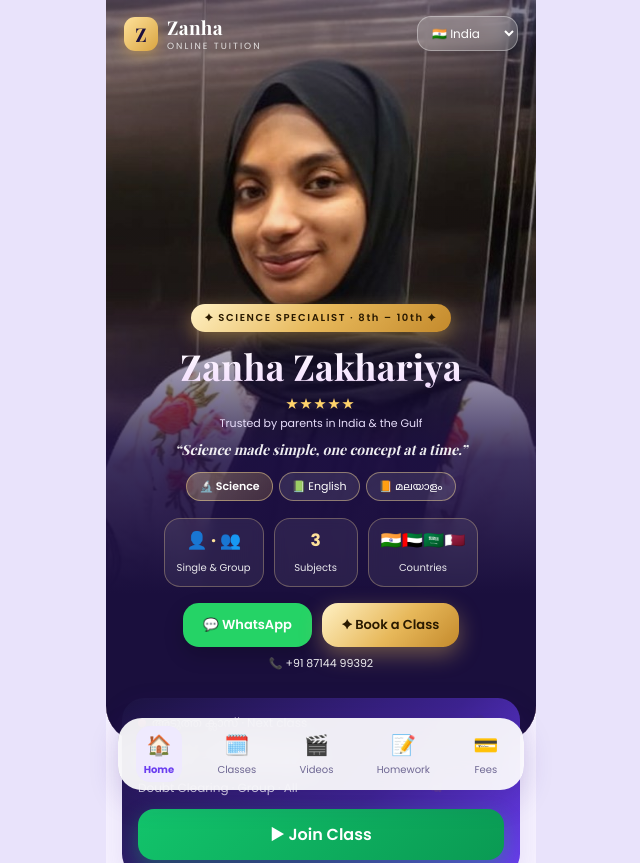
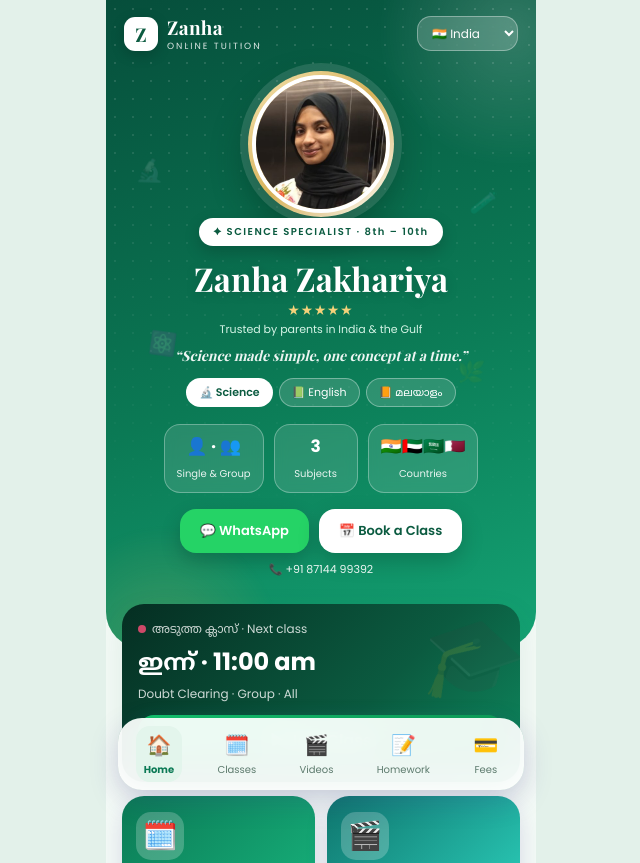
Before and after one commit to shanirmangattayil-cmd/zanha-tuition, a plain HTML site: page index.html in a window 1280 px wide. Shown: the top 863 px of the page, without its empty margins (319-959 px from the left). Drawn offline with nearby package versions, Linux system fonts and the light colour scheme; a web font is replaced by a local one.

Commit message:
Green & white premium education theme, round profile photo
Co-Authored-By: Claude Opus 5.5 <noreply@anthropic.com>
Claude-Session: https://claude.ai/code/session_014HC7mzWJr24m5i1DEHhGWL

```diff
--- a/index.html
+++ b/index.html
@@ -3,7 +3,7 @@
 <head>
 <meta charset="utf-8">
 <meta name="viewport" content="width=device-width, initial-scale=1">
-<meta name="theme-color" content="#5b3cc4">
+<meta name="theme-color" content="#0b7a55">
 <link rel="manifest" href="manifest.json">
 <link rel="apple-touch-icon" href="icon-192.png">
 <meta name="apple-mobile-web-app-capable" content="yes">
@@ -28,7 +28,7 @@ header .row{display:flex;justify-content:space-between;align-items:center;positi
 select.tz{background:rgba(255,255,255,.18);backdrop-filter:blur(8px);color:#fff;border:1px solid rgba(255,255,255,.35);border-radius:14px;padding:7px 10px;font:inherit;font-size:12px}
 select.tz option{color:#000}
 .hero{text-align:center;margin-top:16px;position:relative;z-index:2}
-.ring{width:150px;height:150px;margin:0 auto;border-radius:50%;padding:5px;background:conic-gradient(var(--gold),var(--pk),#5ee7ff,var(--gold));animation:spin 6s linear infinite;box-shadow:0 12px 34px rgba(30,0,80,.45)}
+.ringx{width:150px;height:150px;margin:0 auto;border-radius:50%;padding:5px;background:conic-gradient(var(--gold),var(--pk),#5ee7ff,var(--gold));animation:spin 6s linear infinite;box-shadow:0 12px 34px rgba(30,0,80,.45)}
 .ring img{width:100%;height:100%;border-radius:50%;object-fit:cover;border:4px solid #fff;animation:spin 6s linear infinite reverse}
 @keyframes spin{to{transform:rotate(360deg)}}
 .badge{display:inline-flex;align-items:center;gap:5px;background:#fff;color:var(--p);font-size:11px;font-weight:700;padding:4px 11px;border-radius:20px;margin-top:-14px;position:relative;box-shadow:0 4px 12px rgba(0,0,0,.15)}
@@ -90,43 +90,57 @@ nav button .ic{font-size:20px}nav button.on{color:var(--p);font-weight:700;backg
 .mbox{background:#fff;border-radius:22px;overflow:hidden;width:100%;max-width:400px}.mbox video{width:100%;background:#000;display:block}
 .k1{background:#e6f0ff;color:#2a62d6}.k2{background:#fff1e0;color:var(--o)}
 .app.sub .hero .tag,.app.sub .stats,.app.sub .hero .btn.wa,.app.sub .hero p,.app.sub .badge,.app.sub .deco{display:none}
-.app.sub .ring{width:84px;height:84px}.app.sub .hero h1{font-size:20px}.app.sub header{padding-bottom:56px}
+.app.sub .ringx{width:84px;height:84px}.app.sub .hero h1{font-size:20px}.app.sub header{padding-bottom:56px}
 
-/* ---- Premium profile ---- */
-header{background:#140c2e;padding:14px 18px 70px;border-radius:0 0 36px 36px;min-height:600px}
-header:before,header:after,.deco{display:none}
-.cover{position:absolute;inset:0;background:url('zanha-full.jpg') center 18%/cover;transition:.4s}
-.cover:after{content:"";position:absolute;inset:0;background:linear-gradient(180deg,rgba(20,12,46,.55) 0%,rgba(20,12,46,0) 22%,rgba(20,12,46,.1) 40%,rgba(28,14,70,.86) 62%,#1a0f3d 80%),radial-gradient(120% 60% at 50% 100%,rgba(176,78,245,.45),transparent 70%)}
+/* ---- Premium green education theme ---- */
+:root{--p:#0e8a5f;--p2:#18b67e;--pk:#5fd3a5;--gold:#d8b25a;--bg:#f3faf6;--t:#0f2a20;--m:#5d7a6d}
+body{background:#e3f1ea}
+header{background:linear-gradient(160deg,#064e3b 0%,#0b7a55 55%,#14a374 100%);padding:14px 18px 70px;border-radius:0 0 36px 36px}
+header:before{display:block;width:260px;height:260px;background:radial-gradient(circle,rgba(255,255,255,.35),transparent 70%);top:-110px;right:-90px;opacity:.5}
+header:after{display:block;width:220px;height:220px;background:radial-gradient(circle,rgba(216,178,90,.45),transparent 70%);bottom:-90px;left:-70px;opacity:.5}
+.deco{display:block;opacity:.16}
+.pattern{position:absolute;inset:0;background-image:radial-gradient(rgba(255,255,255,.14) 1.2px,transparent 1.2px);background-size:18px 18px;mask-image:linear-gradient(180deg,#000,transparent 85%);-webkit-mask-image:linear-gradient(180deg,#000,transparent 85%)}
 .brand{display:flex;align-items:center;gap:9px;font-family:'Playfair Display',serif;font-size:19px}
-.brand small{font-family:Poppins,sans-serif;letter-spacing:2px;text-transform:uppercase;font-size:9px;opacity:.8}
-.logo{width:34px;height:34px;border-radius:11px;display:flex;align-items:center;justify-content:center;font-weight:700;color:#1a0f3d;background:linear-gradient(135deg,#ffe29a,#d9a441);box-shadow:0 4px 14px rgba(217,164,65,.5)}
-.hero{margin-top:250px}
-.mini{display:none}
-.gold-badge{display:inline-block;font-size:10px;letter-spacing:1.6px;font-weight:600;padding:6px 14px;border-radius:30px;color:#2a1a00;background:linear-gradient(135deg,#fff1c4,#e7b85a 50%,#c48a2c);box-shadow:0 6px 18px rgba(231,184,90,.45)}
-.hero h1{font-family:'Playfair Display',serif;font-size:36px;letter-spacing:.3px;margin-top:10px;background:linear-gradient(180deg,#fff,#f3dcff);-webkit-background-clip:text;background-clip:text;color:transparent;text-shadow:none}
-.stars{color:#ffd36b;font-size:15px;letter-spacing:2px;margin-top:2px}.stars span{display:block;color:#e8defc;font-size:11px;letter-spacing:0}
-.quote{font-family:'Playfair Display',serif;font-style:italic;font-size:14px!important;opacity:.9;margin-top:8px}
-.chips{margin-top:10px}.chips span{display:inline-block;font-size:11px;margin:3px;padding:5px 12px;border-radius:20px;background:rgba(255,255,255,.1);border:1px solid rgba(255,226,154,.45);color:#fff}
-.chips span:first-child{background:linear-gradient(135deg,rgba(255,226,154,.3),rgba(217,164,65,.2));font-weight:600}
-.stats div{background:rgba(255,255,255,.07);border:1px solid rgba(255,226,154,.3)}
-.stats b{color:#ffe29a}
+.brand small{font-family:Poppins,sans-serif;letter-spacing:2px;text-transform:uppercase;font-size:9px;opacity:.85}
+.logo{width:34px;height:34px;border-radius:11px;display:flex;align-items:center;justify-content:center;font-weight:700;color:#0b5b40;background:#fff;box-shadow:0 4px 14px rgba(0,0,0,.18)}
+.hero{margin-top:18px}
+.mini{width:146px;height:146px;margin:0 auto;border-radius:50%;padding:4px;background:linear-gradient(135deg,#f4e3b0,#d8b25a 50%,#fff);box-shadow:0 0 0 8px rgba(255,255,255,.12),0 16px 36px rgba(0,40,25,.45)}
+.mini img{width:100%;height:100%;border-radius:50%;object-fit:cover;border:4px solid #fff}
+.gold-badge{display:inline-block;font-size:10px;letter-spacing:1.5px;font-weight:600;padding:6px 14px;border-radius:30px;margin-top:-12px;position:relative;color:#0b5b40;background:#fff;box-shadow:0 6px 16px rgba(0,0,0,.18)}
+.hero h1{font-family:'Playfair Display',serif;font-size:33px;margin-top:10px;color:#fff;text-shadow:0 2px 12px rgba(0,0,0,.18)}
+.stars{color:#f4d27a;font-size:14px;letter-spacing:2px}.stars span{display:block;color:#d6f5e7;font-size:11px;letter-spacing:0}
+.quote{font-family:'Playfair Display',serif;font-style:italic;font-size:14px!important;opacity:.92;margin-top:8px}
+.chips{margin-top:10px}.chips span{display:inline-block;font-size:11px;margin:3px;padding:5px 12px;border-radius:20px;background:rgba(255,255,255,.14);border:1px solid rgba(255,255,255,.35);color:#fff}
+.chips span:first-child{background:#fff;color:#0b5b40;font-weight:600}
+.stats div{background:rgba(255,255,255,.12);border:1px solid rgba(255,255,255,.3)}
 .cta{display:flex;gap:10px;justify-content:center;margin-top:16px}
 .cta .btn{width:auto;display:inline-flex;margin:0;padding:12px 20px;font-size:13px}
-.btn.goldb{background:linear-gradient(135deg,#fff1c4,#e7b85a 55%,#c48a2c);color:#2a1a00;box-shadow:0 8px 22px rgba(231,184,90,.4)}
-.phone{font-size:11px!important;opacity:.75;margin-top:8px}
-/* compact header on inner pages */
-.app.sub header{min-height:0;padding-bottom:60px}
-.app.sub .cover{opacity:0}.app.sub header{background:linear-gradient(150deg,#1a0f3d,#3d1f8a 60%,#6a3df0)}
-.app.sub .hero{margin-top:14px}.app.sub .mini{display:block;width:78px;height:78px;margin:0 auto;border-radius:50%;padding:3px;background:linear-gradient(135deg,#ffe29a,#c48a2c)}
-.app.sub .mini img{width:100%;height:100%;border-radius:50%;object-fit:cover;border:3px solid #1a0f3d}
-.app.sub .gold-badge,.app.sub .stars,.app.sub .quote,.app.sub .chips,.app.sub .stats,.app.sub .cta,.app.sub .phone{display:none}
+.btn.goldb{background:#fff;color:#0b5b40;box-shadow:0 8px 22px rgba(0,0,0,.18)}
+.phone{font-size:11px!important;opacity:.8;margin-top:8px}
+.btn{background:linear-gradient(135deg,#0b7a55,#18b67e);box-shadow:0 8px 20px rgba(14,138,95,.28)}
+.btn.lite{background:#e3f5ec;color:#0b7a55;box-shadow:none}
+.next{background:linear-gradient(135deg,#052e22,#0b5b40 60%,#0e8a5f)}
+.tile:nth-child(1){background:linear-gradient(135deg,#0b7a55,#18b67e)}.tile:nth-child(2){background:linear-gradient(135deg,#0f766e,#2dd4bf)}
+.tile:nth-child(3){background:linear-gradient(135deg,#3f8f3a,#8bd46b)}.tile:nth-child(4){background:linear-gradient(135deg,#b8892d,#e3c26d)}
+.day{background:#e9f6ef}.day.on{background:linear-gradient(135deg,#0b7a55,#18b67e);box-shadow:0 6px 14px rgba(14,138,95,.3)}
+.tag{background:#e3f5ec;color:#0b7a55}
+nav button.on{color:#0b7a55;background:#e3f5ec}
+.letters div{background:linear-gradient(135deg,#ecf8f2,#f7fbe9);color:#0b7a55}
+.card{box-shadow:0 10px 30px rgba(10,90,60,.09)}
+input:focus,select.f:focus{border-color:#18b67e}
+input,select.f{border-color:#d3eadf;background:#fbfefc}
+.vcard .th{background-color:#0b7a55}
+.app.sub header{padding-bottom:60px}
+.app.sub .mini{width:80px;height:80px;padding:3px;box-shadow:0 8px 20px rgba(0,40,25,.4)}
+.app.sub .gold-badge,.app.sub .stars,.app.sub .quote,.app.sub .chips,.app.sub .stats,.app.sub .cta,.app.sub .phone,.app.sub .deco{display:none}
 .app.sub .hero h1{font-size:22px;margin-top:6px}
 </style>
 </head>
 <body>
 <div class="app">
 <header>
- <div class="cover"></div>
+ <div class="pattern"></div>
+ <div class="deco"><span style="left:7%;top:24%">🔬</span><span style="right:9%;top:30%;animation-delay:1s">🧪</span><span style="left:10%;top:52%;animation-delay:2s">⚛️</span><span style="right:12%;top:56%;animation-delay:3s">🌿</span></div>
  <div class="row">
   <div class="brand"><span class="logo">Z</span><div>Zanha<small>Online Tuition</small></div></div>
   <select class="tz" id="tz" onchange="render()">
@@ -139,13 +153,13 @@ header:before,header:after,.deco{display:none}
  </div>
  <div class="hero">
   <div class="mini"><img src="zanha.jpg" alt=""></div>
-  <div class="gold-badge">✦ SCIENCE SPECIALIST · 8th – 10th ✦</div>
+  <div class="gold-badge">✦ SCIENCE SPECIALIST · 8th – 10th</div>
   <h1>Zanha Zakhariya</h1>
   <div class="stars">★★★★★ <span>Trusted by parents in India & the Gulf</span></div>
   <p class="quote">“Science made simple, one concept at a time.”</p>
   <div class="chips"><span>🔬 Science</span><span>📗 English</span><span>📙 മലയാളം</span></div>
   <div class="stats"><div><b>👤 · 👥</b><span>Single & Group</span></div><div><b id="subCount">3</b><span>Subjects</span></div><div><b>🇮🇳🇦🇪🇸🇦🇶🇦</b><span>Countries</span></div></div>
-  <div class="cta"><a class="btn wa" href="https://wa.me/918714499392?text=Hi%20Zanha%20teacher%2C%20I%20want%20to%20know%20about%20tuition">💬 WhatsApp</a><a class="btn goldb" onclick="go('join')">✦ Book a Class</a></div>
+  <div class="cta"><a class="btn wa" href="https://wa.me/918714499392?text=Hi%20Zanha%20teacher%2C%20I%20want%20to%20know%20about%20tuition">💬 WhatsApp</a><a class="btn goldb" onclick="go('join')">📅 Book a Class</a></div>
   <p class="phone">📞 +91 87144 99392</p>
  </div>
 </header>
@@ -314,7 +328,7 @@ const DEF=[{n:'Science',m:1,d:'8th – 10th · Physics, Chemistry, Biology'},{n:
 let SUB;try{SUB=JSON.parse(localStorage.getItem('zSubs'))||DEF}catch(e){SUB=DEF}
 function saveSub(){try{localStorage.setItem('zSubs',JSON.stringify(SUB))}catch(e){}subs()}
 function subs(){const o=[...SUB].sort((a,b)=>b.m-a.m);
- document.getElementById('subChips').innerHTML=o.map(x=>`<span class="tag" style="${x.m?'background:linear-gradient(135deg,#6a3df0,#b04ef5);color:#fff;font-weight:600':''}">${x.m?'⭐ ':''}${x.n}</span>`).join('');
+ document.getElementById('subChips').innerHTML=o.map(x=>`<span class="tag" style="${x.m?'background:linear-gradient(135deg,#0b7a55,#18b67e);color:#fff;font-weight:600':''}">${x.m?'⭐ ':''}${x.n}</span>`).join('');
  document.getElementById('subList').innerHTML=o.map(x=>`<div class="li"><div><b>${x.m?'⭐ ':''}${x.n}</b><p>${x.d||(x.m?'Main subject':'Secondary')}</p></div><span class="pill ${x.m?'ok':'pen'}" style="cursor:pointer" onclick="togSub('${x.n}')">${x.m?'Main':'Secondary'}</span><span style="cursor:pointer;color:var(--r);font-size:16px" onclick="delSub('${x.n}')">✕</span></div>`).join('');
  document.querySelectorAll('.subSel').forEach(sl=>sl.innerHTML=o.map(x=>`<option>${x.n}</option>`).join(''));
  document.getElementById('subCount').textContent=SUB.length}
```
Also changed, not shown: icon-192.png, icon-512.png, manifest.json.
